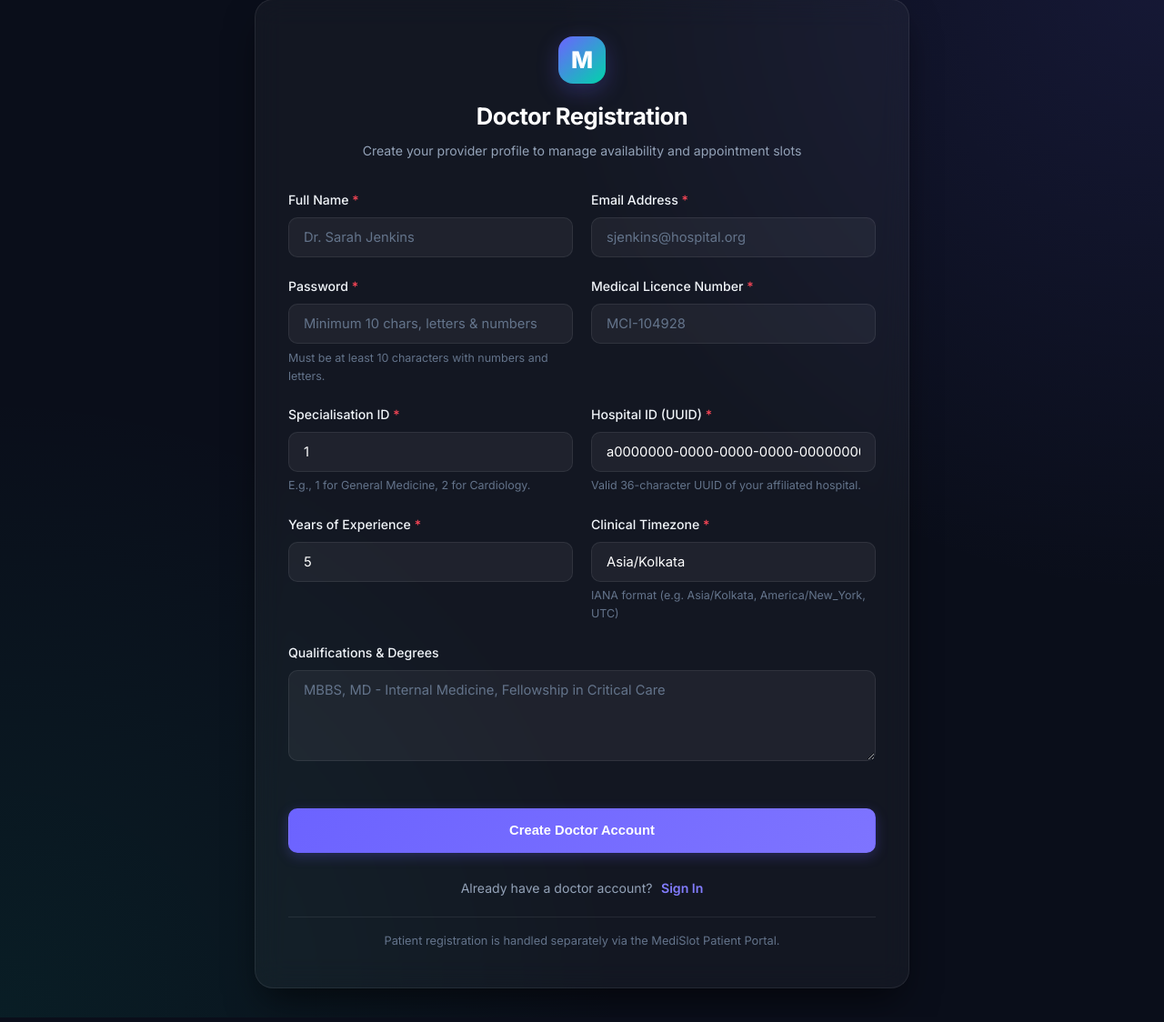
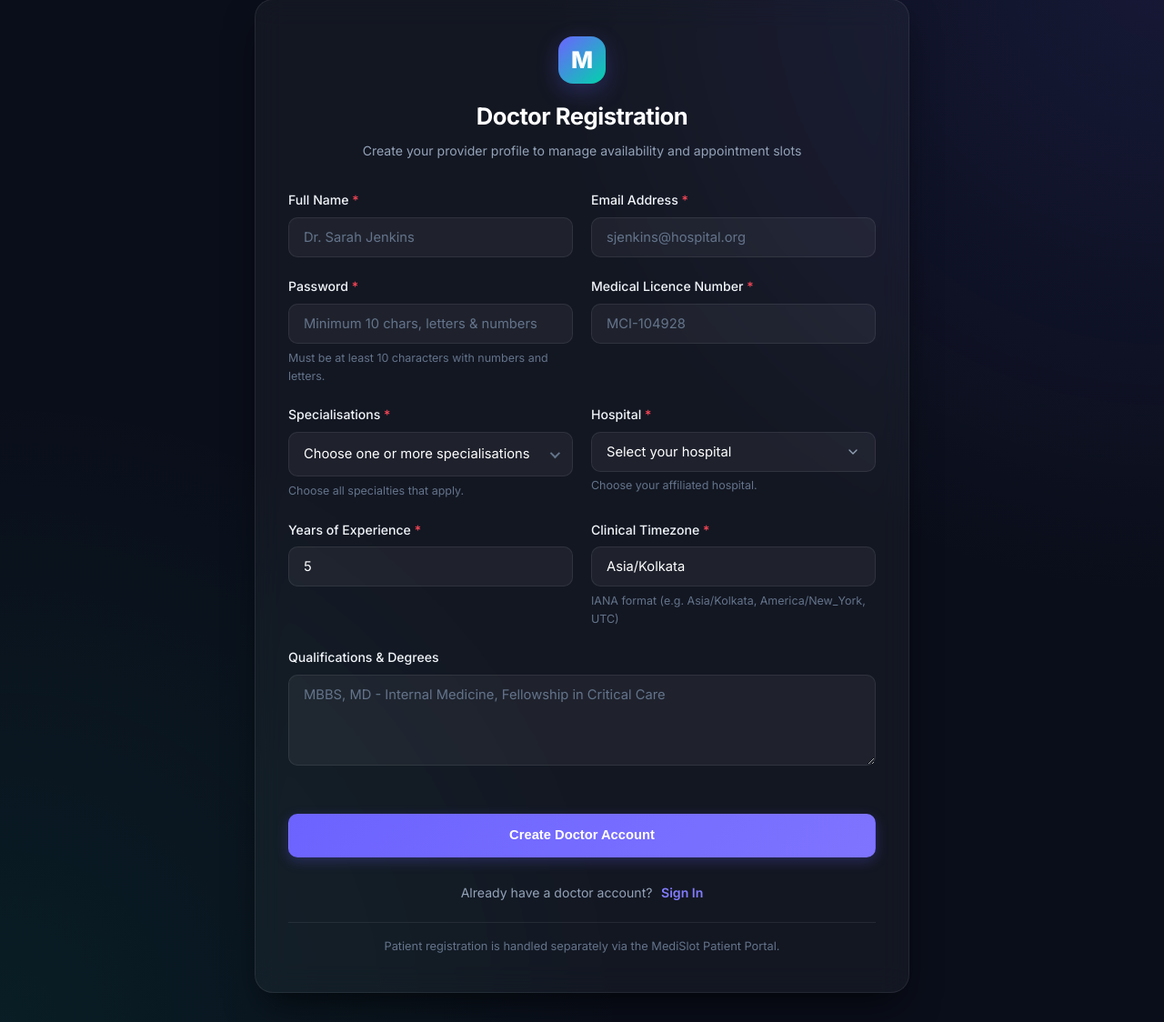
Before and after one commit to sriteja21/MediSlot, a Flask app: template src/ec2_app/templates/register.html in a window 1280 px wide. Shown: the part 33-1157 px from the top of the page at 91% size. Run offline with Flask 3, Linux system fonts and the light colour scheme; the template is opened without the code that fills it: most values are stand-ins (such as "Sample title", 1, 10 or a date in 2020).

Commit message:
fix: in the frontend added the dropdown boxes for the hospitals and specilization

```diff
--- a/src/ec2_app/app.py
+++ b/src/ec2_app/app.py
@@ -236,23 +236,36 @@ def login():
 def register():
     """Render registration page or process doctor account creation."""
     if request.method == "GET":
-        return render_template("register.html")
+        status, options = api_call("GET", "/auth/registration-options")
+        if status != 200:
+            logger.warning("Could not load doctor registration options. status=%s", status)
+            flash("Registration options are temporarily unavailable. Please try again.", "warning")
+
+        return render_template(
+            "register.html",
+            specialisations=options.get("specialisations", []),
+            hospitals=options.get("hospitals", []),
+        )
 
     full_name = request.form.get("full_name", "").strip()
     email = request.form.get("email", "").strip()
     password = request.form.get("password", "")
     licence_number = request.form.get("licence_number", "").strip()
-    specialisation_id_raw = request.form.get("specialisation_id", "").strip()
+    specialisation_ids_raw = request.form.getlist("specialisation_ids")
     hospital_id = request.form.get("hospital_id", "").strip()
     years_experience_raw = request.form.get("years_experience", "0").strip()
     qualifications = request.form.get("qualifications", "").strip()
     timezone_name = request.form.get("timezone", "Asia/Kolkata").strip() or "Asia/Kolkata"
 
     try:
-        specialisation_id = int(specialisation_id_raw)
+        specialisation_ids = [int(value) for value in specialisation_ids_raw]
         years_experience = int(years_experience_raw)
     except ValueError:
-        flash("Specialisation ID and Years of Experience must be numbers.", "danger")
+        flash("Select valid specialisations and enter a valid experience value.", "danger")
+        return redirect(url_for("register"))
+
+    if not specialisation_ids:
+        flash("Select at least one specialisation.", "danger")
         return redirect(url_for("register"))
 
     payload = {
@@ -260,7 +273,8 @@ def register():
         "email": email,
         "password": password,
         "licence_number": licence_number,
-        "specialisation_id": specialisation_id,
+        "specialisation_id": specialisation_ids[0],
+        "specialisation_ids": specialisation_ids,
         "hospital_id": hospital_id,
         "years_experience": years_experience,
         "qualifications": qualifications or None,
--- a/src/ec2_app/static/css/style.css
+++ b/src/ec2_app/static/css/style.css
@@ -559,6 +559,78 @@ select.form-control option {
   color: #fff;
 }
 
+.multi-select {
+  position: relative;
+}
+
+.multi-select-trigger {
+  display: flex;
+  align-items: center;
+  justify-content: space-between;
+  cursor: pointer;
+  list-style: none;
+  user-select: none;
+}
+
+.multi-select-trigger::-webkit-details-marker {
+  display: none;
+}
+
+.multi-select-trigger::after {
+  content: "";
+  width: 0.5rem;
+  height: 0.5rem;
+  flex: 0 0 auto;
+  margin-left: 0.75rem;
+  border-right: 2px solid var(--text-dim);
+  border-bottom: 2px solid var(--text-dim);
+  transform: rotate(45deg) translateY(-2px);
+}
+
+.multi-select[open] .multi-select-trigger::after {
+  transform: rotate(225deg) translateY(-2px);
+}
+
+.multi-select-options {
+  position: absolute;
+  z-index: 20;
+  top: calc(100% + 0.35rem);
+  right: 0;
+  left: 0;
+  max-height: 220px;
+  overflow-y: auto;
+  padding: 0.4rem;
+  border: 1px solid var(--border);
+  border-radius: var(--radius-md);
+  background: #10162a;
+  box-shadow: 0 12px 28px rgba(0, 0, 0, 0.35);
+}
+
+.multi-select-option {
+  display: flex !important;
+  align-items: center;
+  gap: 0.65rem;
+  margin: 0 !important;
+  padding: 0.6rem 0.65rem;
+  border-radius: 6px;
+  cursor: pointer;
+}
+
+.multi-select-option:hover {
+  background: rgba(255, 255, 255, 0.07);
+}
+
+.multi-select-option input {
+  accent-color: var(--accent);
+}
+
+.multi-select-empty {
+  margin: 0;
+  padding: 0.65rem;
+  color: var(--text-dim);
+  font-size: 0.85rem;
+}
+
 .form-grid-2 {
   display: grid;
   grid-template-columns: 1fr 1fr;
--- a/src/ec2_app/templates/register.html
+++ b/src/ec2_app/templates/register.html
@@ -70,32 +70,34 @@
 
       <div class="form-grid-2">
         <div class="form-group">
-          <label for="specialisation_id">Specialisation ID <span style="color: var(--danger)">*</span></label>
-          <input
-            type="number"
-            id="specialisation_id"
-            name="specialisation_id"
-            class="form-control"
-            placeholder="1"
-            value="1"
-            min="1"
-            required
-          >
-          <div class="form-hint">E.g., 1 for General Medicine, 2 for Cardiology.</div>
+          <label id="specialisation-label">Specialisations <span style="color: var(--danger)">*</span></label>
+          <details class="multi-select" id="specialisation-picker">
+            <summary class="form-control multi-select-trigger" id="specialisation-summary">
+              Choose one or more specialisations
+            </summary>
+            <div class="multi-select-options">
+              {% for specialisation in specialisations %}
+              <label class="multi-select-option">
+                <input type="checkbox" name="specialisation_ids" value="{{ specialisation.id }}" data-label="{{ specialisation.name }}">
+                <span>{{ specialisation.name }}</span>
+              </label>
+              {% else %}
+              <p class="multi-select-empty">No specialisations are available.</p>
+              {% endfor %}
+            </div>
+          </details>
+          <div class="form-hint">Choose all specialties that apply.</div>
         </div>
 
         <div class="form-group">
-          <label for="hospital_id">Hospital ID (UUID) <span style="color: var(--danger)">*</span></label>
-          <input
-            type="text"
-            id="hospital_id"
-            name="hospital_id"
-            class="form-control"
-            placeholder="a0000000-0000-0000-0000-000000000001"
-            value="a0000000-0000-0000-0000-000000000001"
-            required
-          >
-          <div class="form-hint">Valid 36-character UUID of your affiliated hospital.</div>
+          <label for="hospital_id">Hospital <span style="color: var(--danger)">*</span></label>
+          <select id="hospital_id" name="hospital_id" class="form-control" required>
+            <option value="">Select your hospital</option>
+            {% for hospital in hospitals %}
+            <option value="{{ hospital.id }}">{{ hospital.name }} - {{ hospital.city }}{% if hospital.state %}, {{ hospital.state }}{% endif %}</option>
+            {% endfor %}
+          </select>
+          <div class="form-hint">Choose your affiliated hospital.</div>
         </div>
       </div>
 
@@ -141,7 +143,7 @@
         ></textarea>
       </div>
 
-      <button type="submit" class="btn btn-primary btn-block" style="margin-top: 1.5rem; padding: 0.9rem;">
+      <button type="submit" class="btn btn-primary btn-block" style="margin-top: 1.5rem; padding: 0.9rem;" {% if not specialisations or not hospitals %}disabled{% endif %}>
         Create Doctor Account
       </button>
     </form>
@@ -157,3 +159,23 @@
   </div>
 </div>
 {% endblock %}
+
+{% block scripts %}
+<script>
+  (() => {
+    const picker = document.getElementById("specialisation-picker");
+    const summary = document.getElementById("specialisation-summary");
+    if (!picker || !summary) return;
+
+    const updateSummary = () => {
+      const selected = [...picker.querySelectorAll('input[name="specialisation_ids"]:checked')];
+      summary.textContent = selected.length
+        ? `${selected.length} specialisation${selected.length === 1 ? "" : "s"} selected`
+        : "Choose one or more specialisations";
+    };
+
+    picker.addEventListener("change", updateSummary);
+    updateSummary();
+  })();
+</script>
+{% endblock %}
--- a/src/init_lambda/handler.py
+++ b/src/init_lambda/handler.py
@@ -68,6 +68,7 @@ EXPECTED_TABLES = {
     "specialisations",
     "hospitals",
     "doctors",
+    "doctor_specialisations",
     "doctor_languages",
     "patients",
     "consultation_types",
```
Also changed, not shown: infrastructure/cloudformation/application-stack.yml (+9 -0 lines), src/auth/handler.py (+57 -10 lines), src/doctor/handler.py (+32 -0 lines), src/init_lambda/schema.sql (+35 -0 lines), .github/workflows/deploy.yml, README.md.
